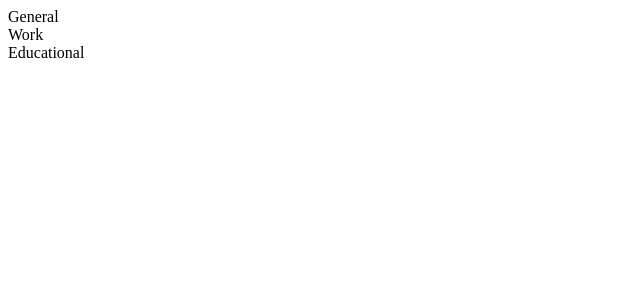
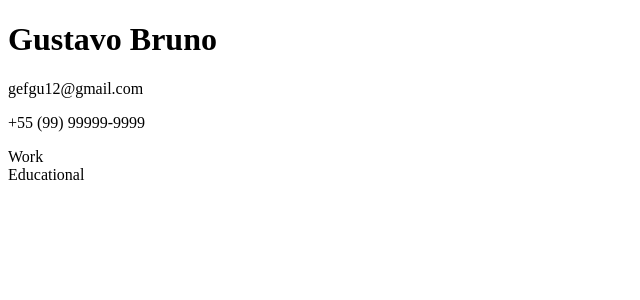
Before and after one commit to gefgu/cv-application, a React (Create React App) app: page / in a window 1280 px wide. Shown: the top 300 px of the page, without its empty margins (0-640 px from the left). Built offline with nearby package versions, Linux system fonts and the light colour scheme.

Commit message:
Add render of general mocking data

```diff
--- a/src/components/GeneralData.js
+++ b/src/components/GeneralData.js
@@ -2,7 +2,14 @@ import React, { Component } from "react";
 
 class GeneralData extends Component {
   render() {
-    return <div>General</div>;
+    const { name, email, phone } = this.props.data;
+    return (
+      <div>
+        <h1>{name}</h1>
+        <p>{email}</p>
+        <p>{phone}</p>
+      </div>
+    );
   }
 }
 
```
